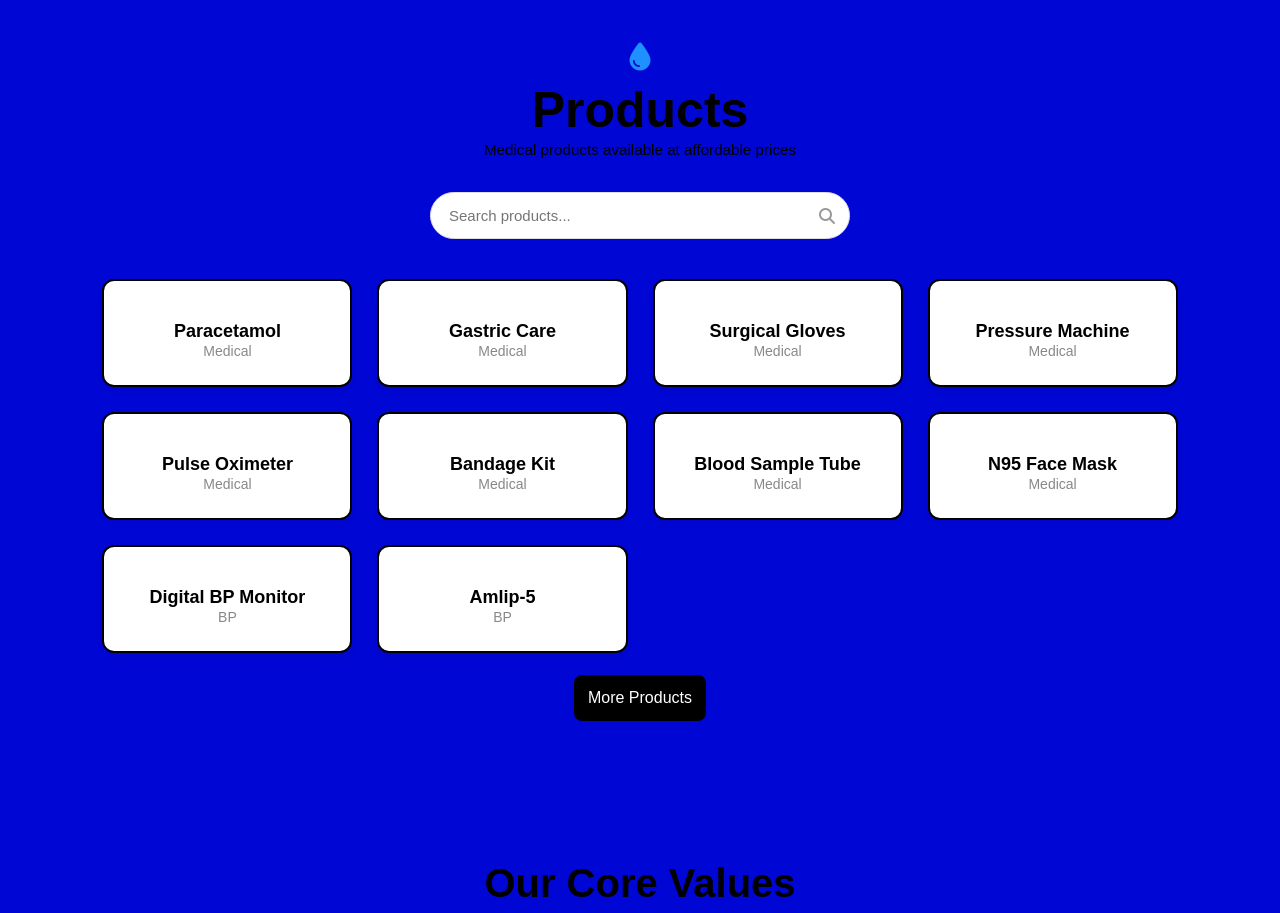
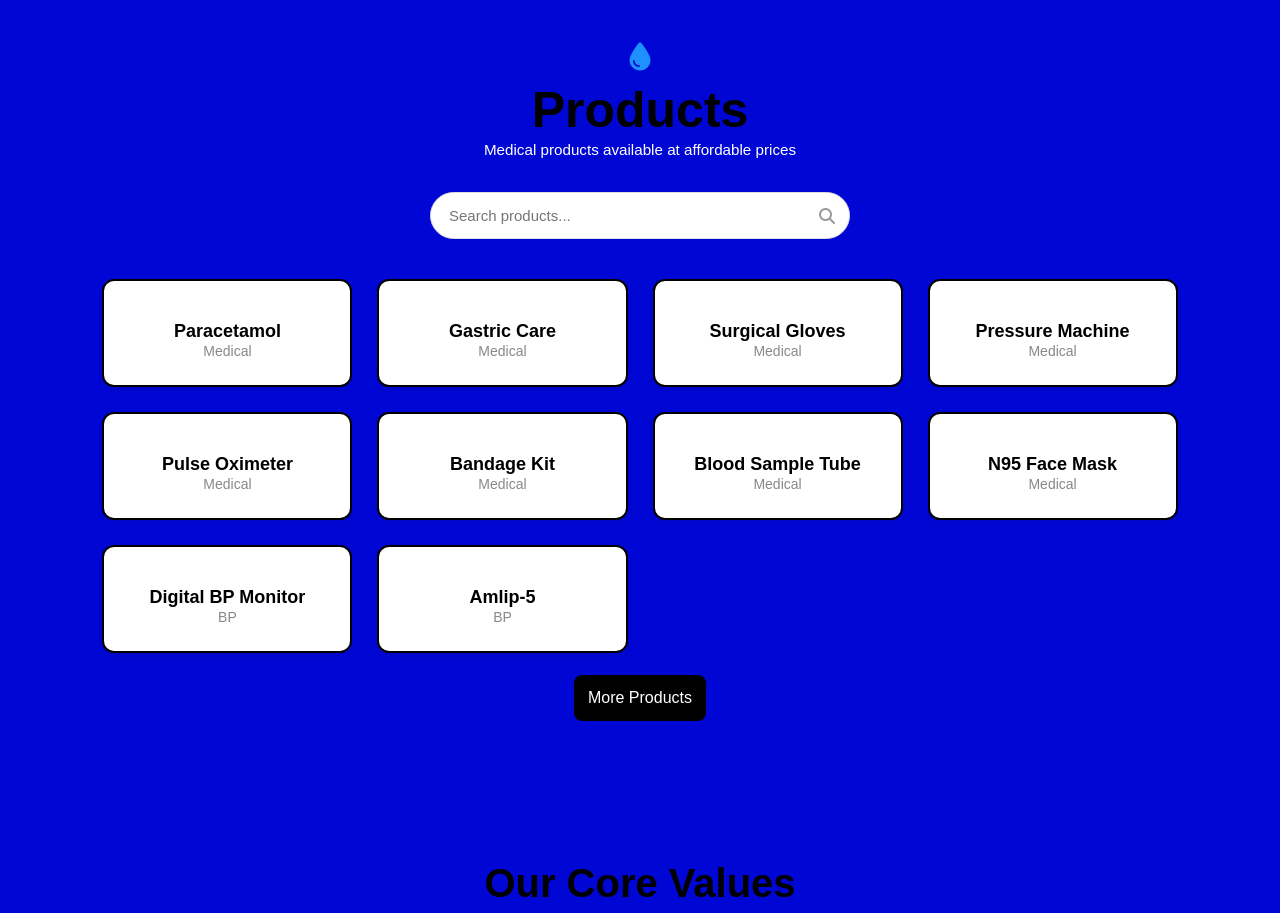
Before and after one commit to Vikasmalav7877/Anjay-medical, a plain HTML site: page index.html in a window 1280 px wide. Shown: the part 2600-3513 px from the top of the page. Drawn offline with Linux system fonts and the light colour scheme.

Commit message:
text update

```diff
--- a/style.css
+++ b/style.css
@@ -428,7 +428,7 @@ button:hover{
 }
 
 .heading p{
-    color:#000000;
+    color:#ffffff;
     margin-bottom:30px;
 }
 
```
Also changed, not shown: contact.html (+1 -1 lines).
